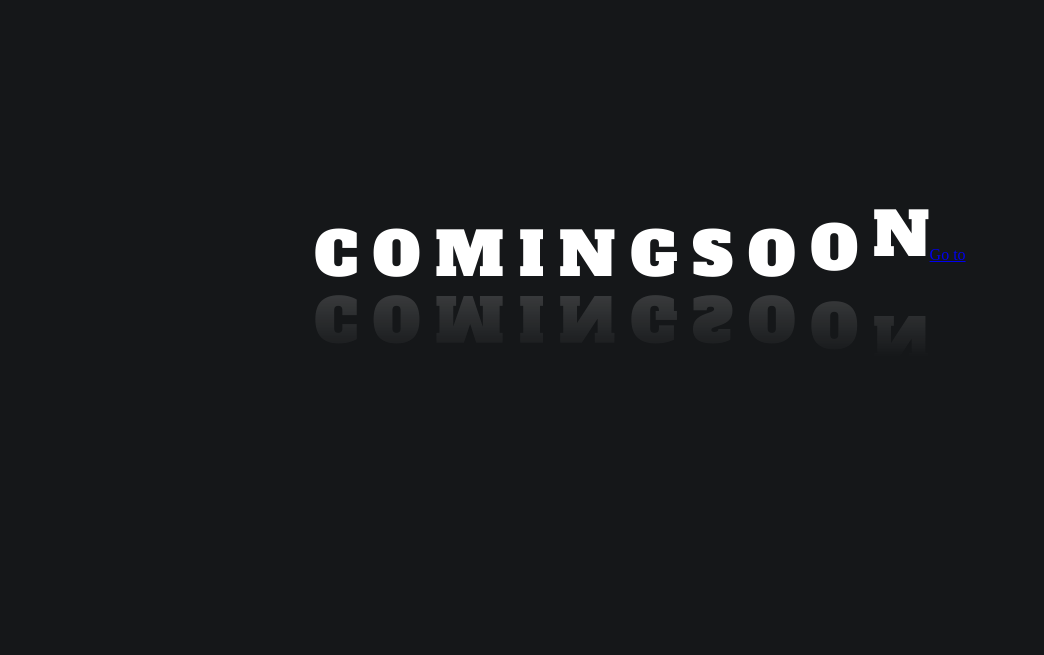
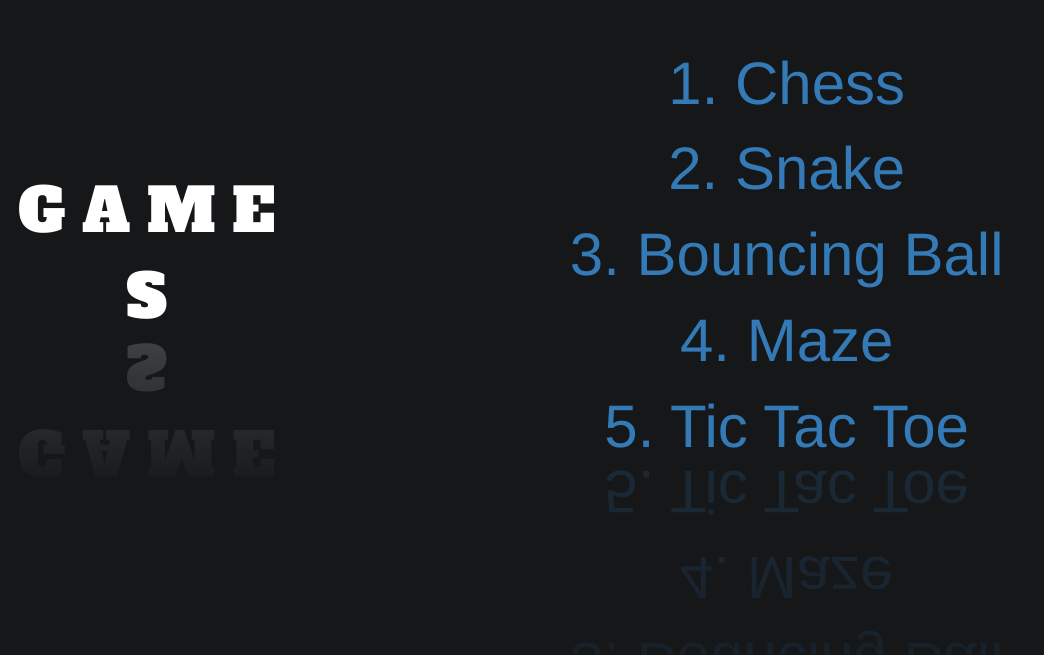
Before and after one commit to sanjaymfp/sanjaymfp.github.io, a plain HTML site: page index.html in a window 1280 px wide. Shown: the part 145-800 px from the top of the page, without its empty margins (0-1044 px from the left). Drawn offline with nearby package versions, Linux system fonts and the light colour scheme.

Commit message:
Update index.html

```diff
--- a/index.html
+++ b/index.html
@@ -1,3 +1,15 @@
+
+
+<!DOCTYPE html>
+<html lang="en">
+<head>
+  <title>Bootstrap Example</title>
+  <meta charset="utf-8">
+  <meta name="viewport" content="width=device-width, initial-scale=1">
+  <link rel="stylesheet" href="https://maxcdn.bootstrapcdn.com/bootstrap/3.4.1/css/bootstrap.min.css">
+  <script src="https://ajax.googleapis.com/ajax/libs/jquery/3.7.1/jquery.min.js"></script>
+  <script src="https://maxcdn.bootstrapcdn.com/bootstrap/3.4.1/js/bootstrap.min.js"></script>
+</head>
 <style>
 @import url('https://fonts.googleapis.com/css2?family=Alfa+Slab+One&display=swap');
 * {
@@ -38,21 +50,28 @@ body {
   }
 }
 </style
+<body>
 
-<body>
- <div class="waviy">
-   <span style="--i:1">c</span>
-   <span style="--i:2">o</span>
-   <span style="--i:3">m</span>
-   <span style="--i:4">i</span>
-   <span style="--i:5">n</span>
-   <span style="--i:6">g</span>
-   <span style="--i:7">s</span>
-   <span style="--i:8">o</span>
-   <span style="--i:9">o</span>
-   <span style="--i:10">n</span>
+
+<div class="container-fluid">
+  <div class="waviy">
+	   <span style="--i:1">G</span>
+	   <span style="--i:2">A</span>
+	   <span style="--i:3">M</span>
+	   <span style="--i:4">E</span>
+	   <span style="--i:5">s</span>
   </div>
-  <div>
-	  <a href="second.html">Go to</a>
-  </div>
+
+</div>
+<div class="container waviy">
+	  <div class="row row-cols-2" style="color: chartreuse;">
+		<div class="col"><a href="chess.html">1. Chess</div></a>
+		<div class="col"><a href="snake.html">2. Snake</div></a>
+		<div class="col"><a href="bouncing_ball.html">3. Bouncing Ball</div></a>
+		<div class="col"><a href="maze.html">4. Maze</div></a>
+		<div class="col"><a href="tic_tac_toe.html">5. Tic Tac Toe</div></a>
+	  </div>
+	</div>
 </body>
+</html>
+</body>
```
